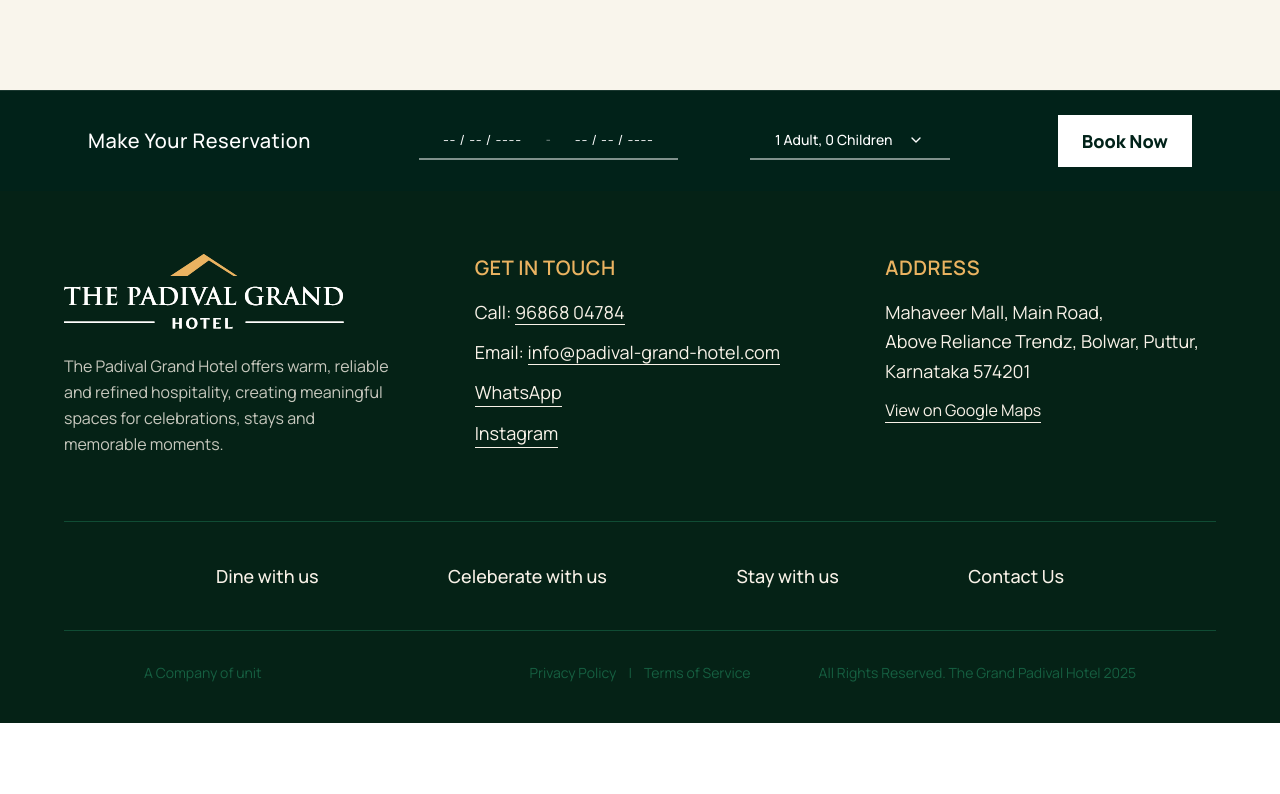
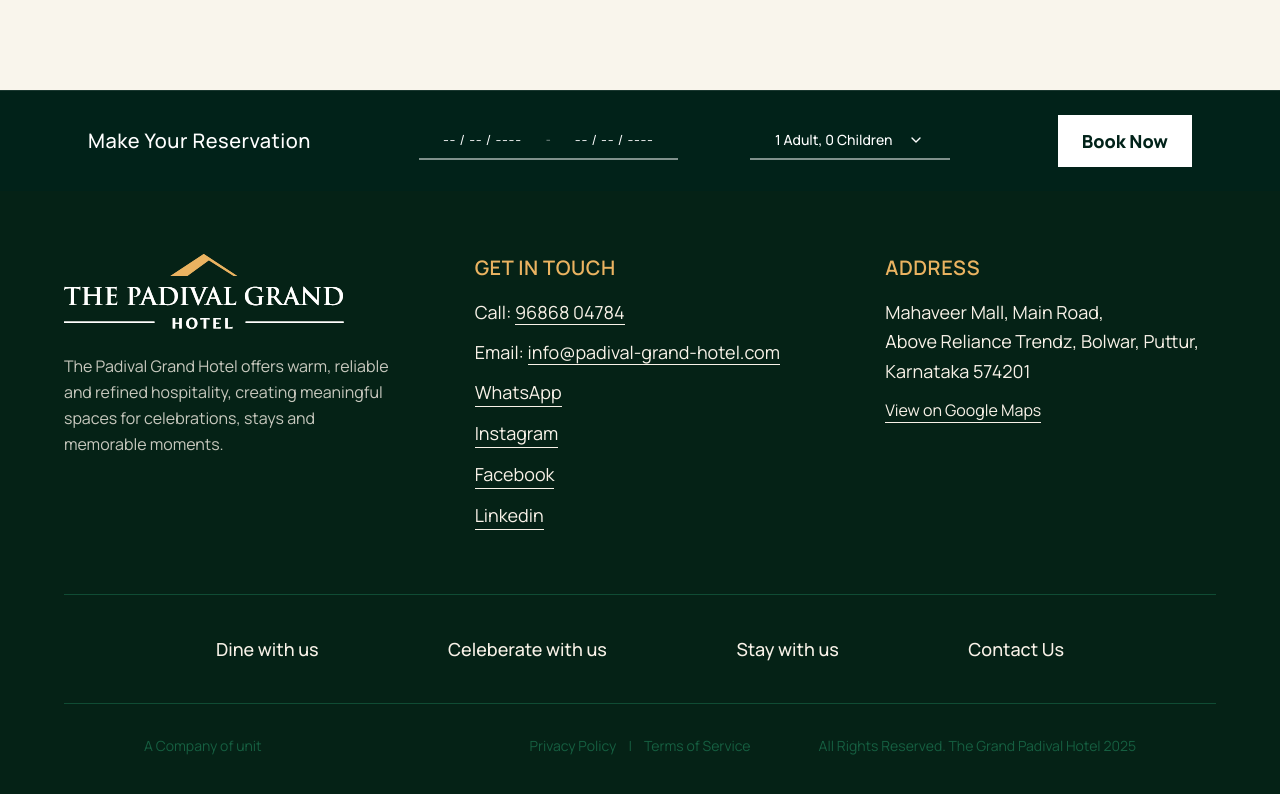
Before and after one commit to padivals/website, a Next.js app: page / in a window 1280 px wide. Shown: the part 6507-7301 px from the top of the page. Before the commit the page ends 7230 px from the top, so only its background shows below. Built offline with nearby package versions, Linux system fonts and the light colour scheme; no server answers.

Commit message:
facebook nd linkedin

```diff
--- a/src/components/layout/Footer.tsx
+++ b/src/components/layout/Footer.tsx
@@ -73,6 +73,12 @@ const Footer = () => {
                 <Link href="https://www.instagram.com/thepadivalgrand" target="_blank" className="border-b hover:text-[#aa8616] transition-all duration-200 w-fit">
                   Instagram
                 </Link>
+                 <Link href="https://www.facebook.com/profile.php?id=61583295038368" target="_blank" className="border-b hover:text-[#aa8616] transition-all duration-200 w-fit">
+                  Facebook
+                </Link>
+                 <Link href="https://www.linkedin.com/company/mahaveer-ventures/" target="_blank" className="border-b hover:text-[#aa8616] transition-all duration-200 w-fit">
+                  Linkedin
+                </Link>
               </div>
             </div>
             {/* Address */}
```
